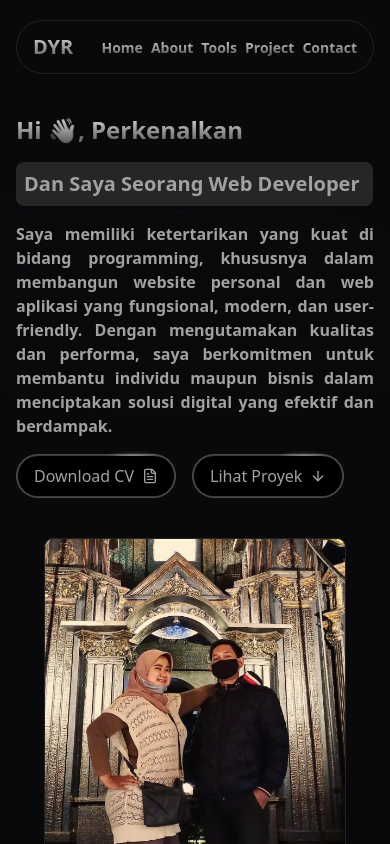
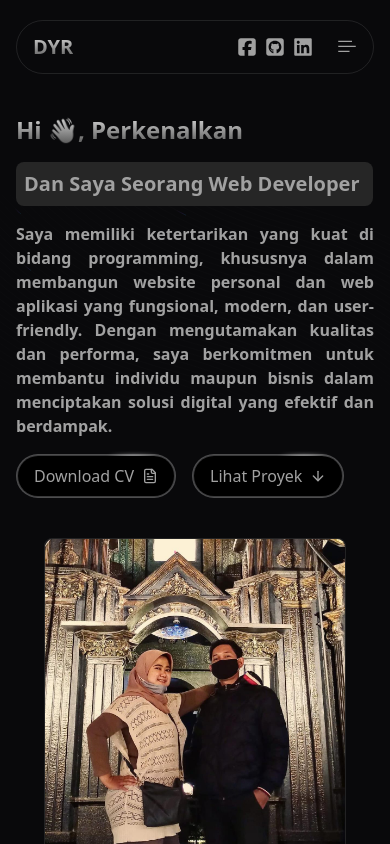
Before and after one commit to yudhisrana/my-portfolio, a Next.js app: page / in a window 390 px wide. Shown: the top 844 px of the page. Built offline with nearby package versions, Linux system fonts and the light colour scheme.

Commit message:
add toggle menu mobile

```diff
--- a/app/page.tsx
+++ b/app/page.tsx
@@ -1,9 +1,10 @@
 import { BackgroundBeams } from '@/components/ui/background-beams';
 import { FlipWords } from '@/components/ui/flip-words';
 import { HoverBorderGradient } from '@/components/ui/hover-border-gradient';
-import { words } from '@/data';
+import { image, words } from '@/data';
 import { ArrowDown, FileText } from 'lucide-react';
 import Image from 'next/image';
+import Link from 'next/link';
 
 export default function Home() {
 	return (
@@ -32,19 +33,23 @@ export default function Home() {
 						<HoverBorderGradient
 							containerClassName="rounded-full"
 							as="button"
-							className="dark:bg-black bg-white text-black dark:text-white flex items-center space-x-2"
+							className="dark:bg-black bg-white text-black dark:text-white"
 						>
-							<span className="text-neutral-400">Download CV</span>
-							<FileText className="h-4 w-4 text-neutral-400" />
+							<Link href="#" className="flex items-center space-x-2">
+								<span className="text-neutral-400">Download CV</span>
+								<FileText className="h-4 w-4 text-neutral-400" />
+							</Link>
 						</HoverBorderGradient>
 
 						<HoverBorderGradient
 							containerClassName="rounded-full"
 							as="button"
-							className="dark:bg-black bg-white text-black dark:text-white flex items-center space-x-2"
+							className="dark:bg-black bg-white text-black dark:text-white"
 						>
-							<span className="text-neutral-400">Lihat Proyek</span>
-							<ArrowDown className="h-4 w-4 text-neutral-400" />
+							<Link href="#" className="flex items-center space-x-2">
+								<span className="text-neutral-400">Lihat Proyek</span>
+								<ArrowDown className="h-4 w-4 text-neutral-400" />
+							</Link>
 						</HoverBorderGradient>
 					</div>
 				</div>
@@ -52,8 +57,8 @@ export default function Home() {
 				{/* Right Content */}
 				<div className="border rounded-md w-fit">
 					<Image
-						src="/assets/hero.jpeg"
-						alt="Foto Hero"
+						src={image.HeroImage}
+						alt="hero-img"
 						width={350}
 						height={350}
 						sizes="(max-width: 768px) 300px, 350px"
--- a/components/Navbar.tsx
+++ b/components/Navbar.tsx
@@ -3,9 +3,16 @@
 import { menuNavbar } from '@/data';
 import Link from 'next/link';
 import { useEffect, useState } from 'react';
+import { FaSquareGithub } from 'react-icons/fa6';
+import { FaSquareFacebook } from 'react-icons/fa6';
+import { FaLinkedin } from 'react-icons/fa6';
+import { VscListSelection } from 'react-icons/vsc';
+import { LiaTimesSolid } from 'react-icons/lia';
 
 const Navbar = () => {
 	const [isScrolled, setIsScrolled] = useState(false);
+	const [sizeIcon, setSizeIcon] = useState(0);
+	const [isOpen, setIsOpen] = useState(false);
 
 	useEffect(() => {
 		const handleScroll = () => {
@@ -14,8 +21,28 @@ const Navbar = () => {
 
 		window.addEventListener('scroll', handleScroll);
 
-		return () => window.addEventListener('scroll', handleScroll);
-	});
+		return () => window.removeEventListener('scroll', handleScroll);
+	}, []);
+
+	useEffect(() => {
+		const handleResize = () => {
+			if (window.innerWidth < 768) {
+				setSizeIcon(20);
+			} else {
+				setSizeIcon(25);
+			}
+		};
+
+		handleResize();
+
+		window.addEventListener('resize', handleResize);
+
+		return () => window.removeEventListener('resize', handleResize);
+	}, []);
+
+	const handleToggle = () => {
+		setIsOpen(!isOpen);
+	};
 
 	return (
 		<nav className="sticky top-0 z-50 py-5">
@@ -24,18 +51,25 @@ const Navbar = () => {
 					isScrolled ? 'bg-neutral-950' : ''
 				}`}
 			>
+				{/* logo */}
 				<div className="logo">
 					<h1 className="text-xl font-bold text-transparent bg-clip-text bg-gradient-to-b from-neutral-200 to-neutral-600">
 						DYR
 					</h1>
 				</div>
-				<div className="listMenu">
-					<ul className="flex items-center gap-2">
+
+				{/* list menu */}
+				<div
+					className={`listMenu fixed top-[80px] bg-background w-full py-6 px-4 transition-all duration-500 ease-in-out md:static md:top-auto md:left-auto md:bg-transparent md:p-0 ${
+						isOpen ? 'left-0' : '-left-full'
+					}`}
+				>
+					<ul className="flex items-center justify-center gap-4">
 						{menuNavbar.map((menu) => (
 							<li key={menu.id}>
 								<Link
 									href={menu.link}
-									className="text-sm font-semibold text-transparent bg-clip-text bg-gradient-to-b from-neutral-200 to-neutral-600 cursor-pointer"
+									className="text-base font-semibold text-transparent bg-clip-text bg-gradient-to-b from-neutral-200 to-neutral-600 lg:text-lg"
 								>
 									{menu.name}
 								</Link>
@@ -43,6 +77,28 @@ const Navbar = () => {
 						))}
 					</ul>
 				</div>
+
+				{/* icon socialmedia */}
+				<div className="social-media flex items-center gap-2">
+					<Link href="#">
+						<FaSquareFacebook size={sizeIcon} className="text-neutral-400" />
+					</Link>
+					<Link href="#">
+						<FaSquareGithub size={sizeIcon} className="text-neutral-400" />
+					</Link>
+					<Link href="#">
+						<FaLinkedin size={sizeIcon} className="text-neutral-400" />
+					</Link>
+
+					{/* toggle mobile */}
+					<button onClick={handleToggle} className="menu-toggle ml-4 md:hidden">
+						{isOpen ? (
+							<LiaTimesSolid size={20} className="text-neutral-400" />
+						) : (
+							<VscListSelection size={20} className="text-neutral-400" />
+						)}
+					</button>
+				</div>
 			</div>
 		</nav>
 	);
--- a/data.ts
+++ b/data.ts
@@ -1,3 +1,9 @@
+import HeroImage from '@/public/assets/hero.jpeg';
+
+export const image = {
+	HeroImage,
+};
+
 export const menuNavbar = [
 	{
 		id: 1,
--- a/package.json
+++ b/package.json
@@ -17,6 +17,7 @@
     "next-themes": "^0.4.6",
     "react": "^19.0.0",
     "react-dom": "^19.0.0",
+    "react-icons": "^5.5.0",
     "tailwind-merge": "^3.2.0"
   },
   "devDependencies": {
```
Also changed, not shown: 1 other file (tests, documents, lock files or other folders).
